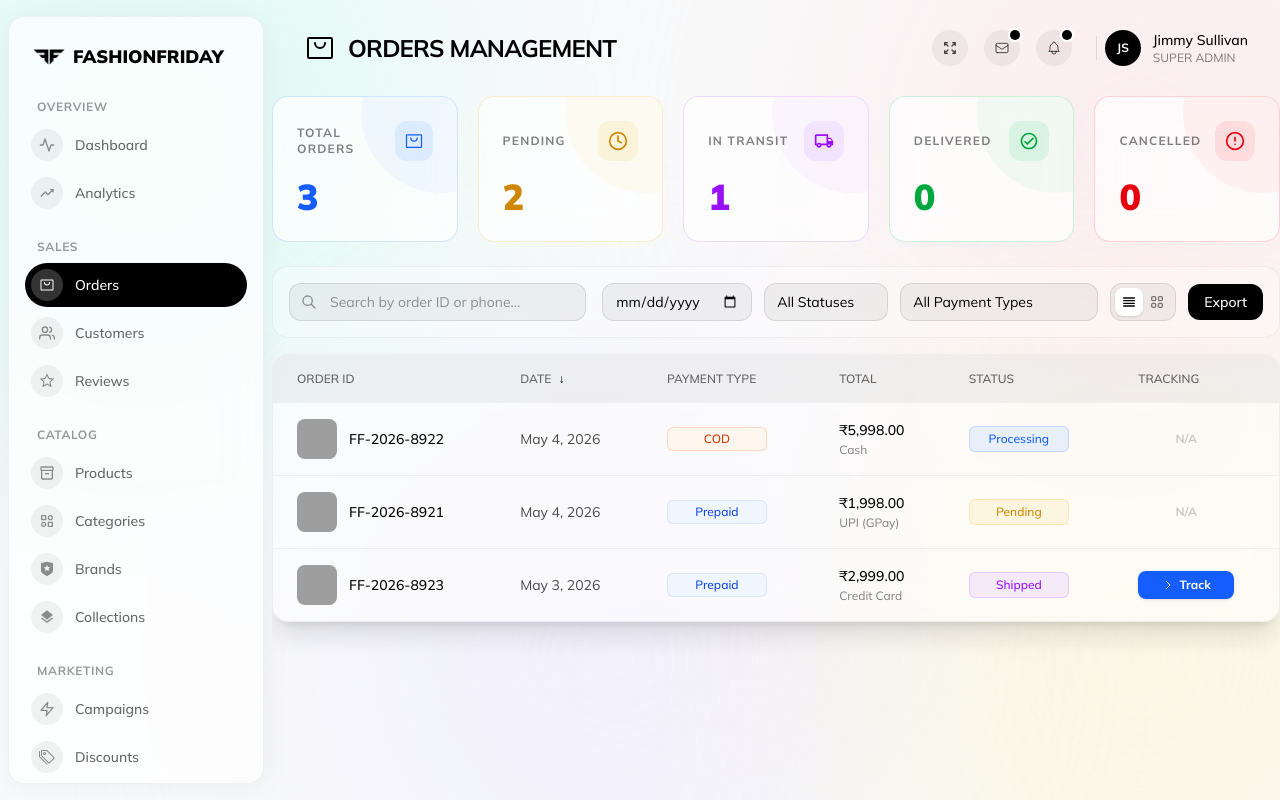
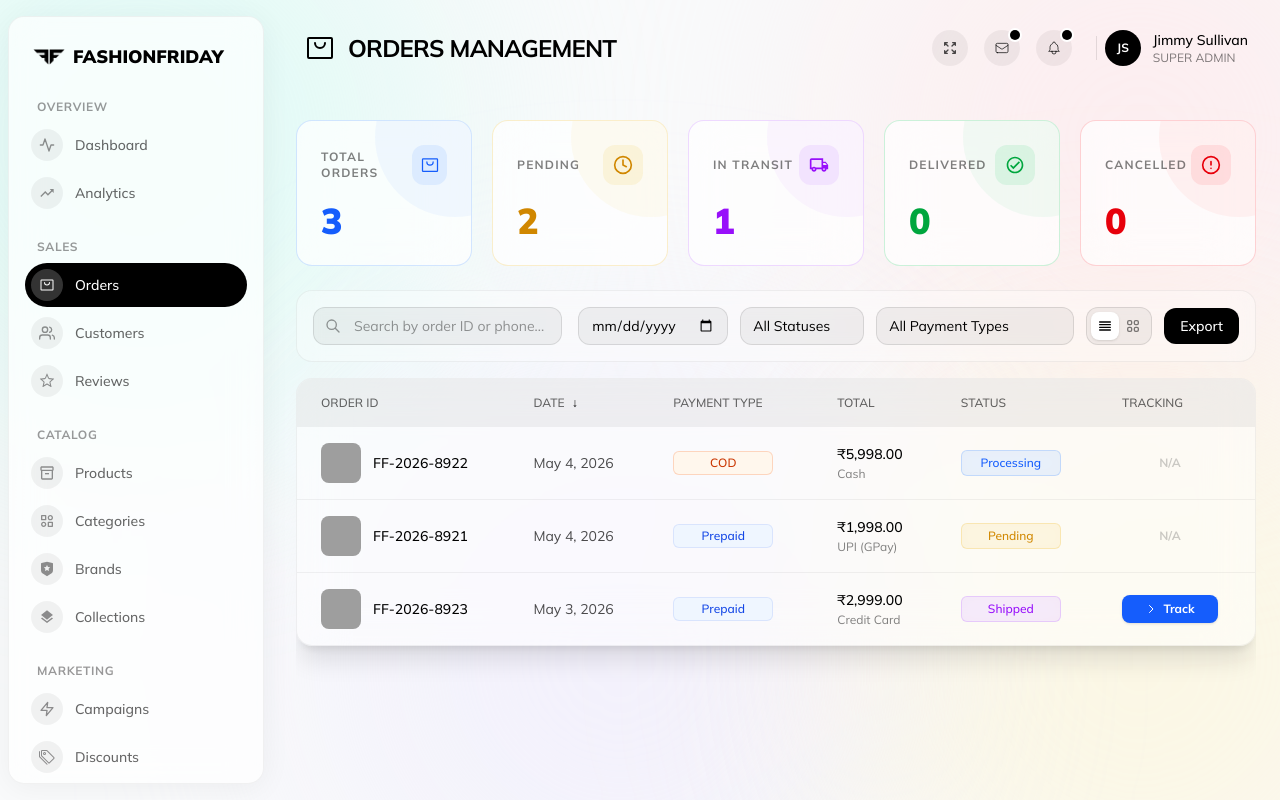
Before and after one commit to FashionFriday-tech/platform, a Next.js app in the folder apps/admin/: page /orders in a window 1280 px wide. Built offline with nearby package versions, Linux system fonts and the light colour scheme; grey boxes are pictures that could not be loaded.

Commit message:
Update page.tsx

```diff
--- a/apps/admin/src/app/orders/page.tsx
+++ b/apps/admin/src/app/orders/page.tsx
@@ -7,5 +7,9 @@ export const metadata: Metadata = {
 };
 
 export default function OrdersPage() {
-  return <OrdersFeature />;
+  return (
+    <div className="flex flex-1 min-h-0 flex-col overflow-hidden p-6">
+      <OrdersFeature />
+    </div>
+  );
 }
```
